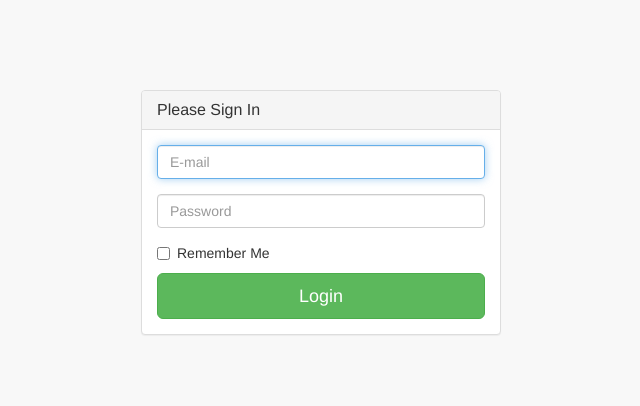
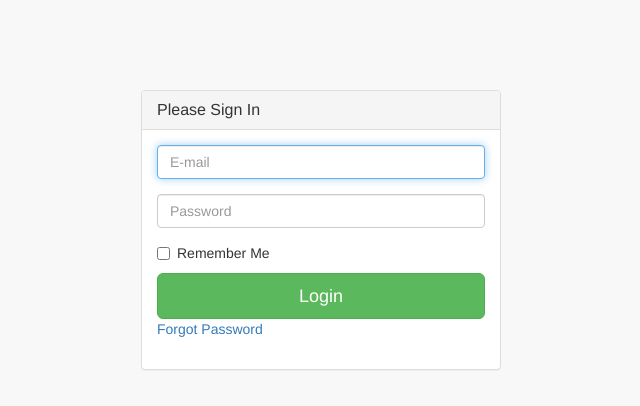
Before and after one commit to chizakura/CourseBoard, a website: page pages/login.html in a window 1280 px wide. Shown: the whole page, without its empty margins (319-959 px from the left). Drawn offline with Linux system fonts and the light colour scheme.

Commit message:
Add forgot password

```diff
--- a/pages/login.html
+++ b/pages/login.html
@@ -57,6 +57,9 @@
                                 </div>
                                 <!-- Change this to a button or input when using this as a form -->
                                 <a href="index.html" class="btn btn-lg btn-success btn-block">Login</a>
+                                <div class="form-group">
+                                    <a href="#">Forgot Password</a>
+                                </div>
                             </fieldset>
                         </form>
                     </div>
```
